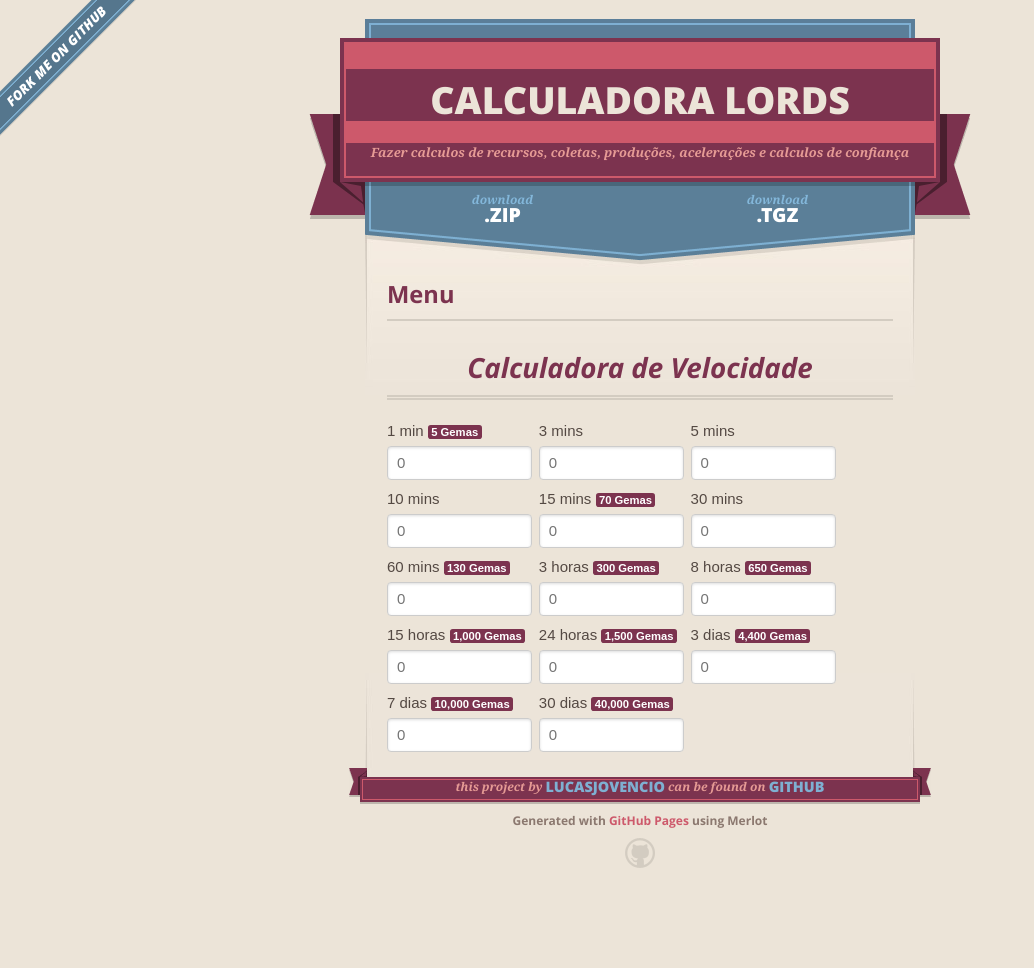
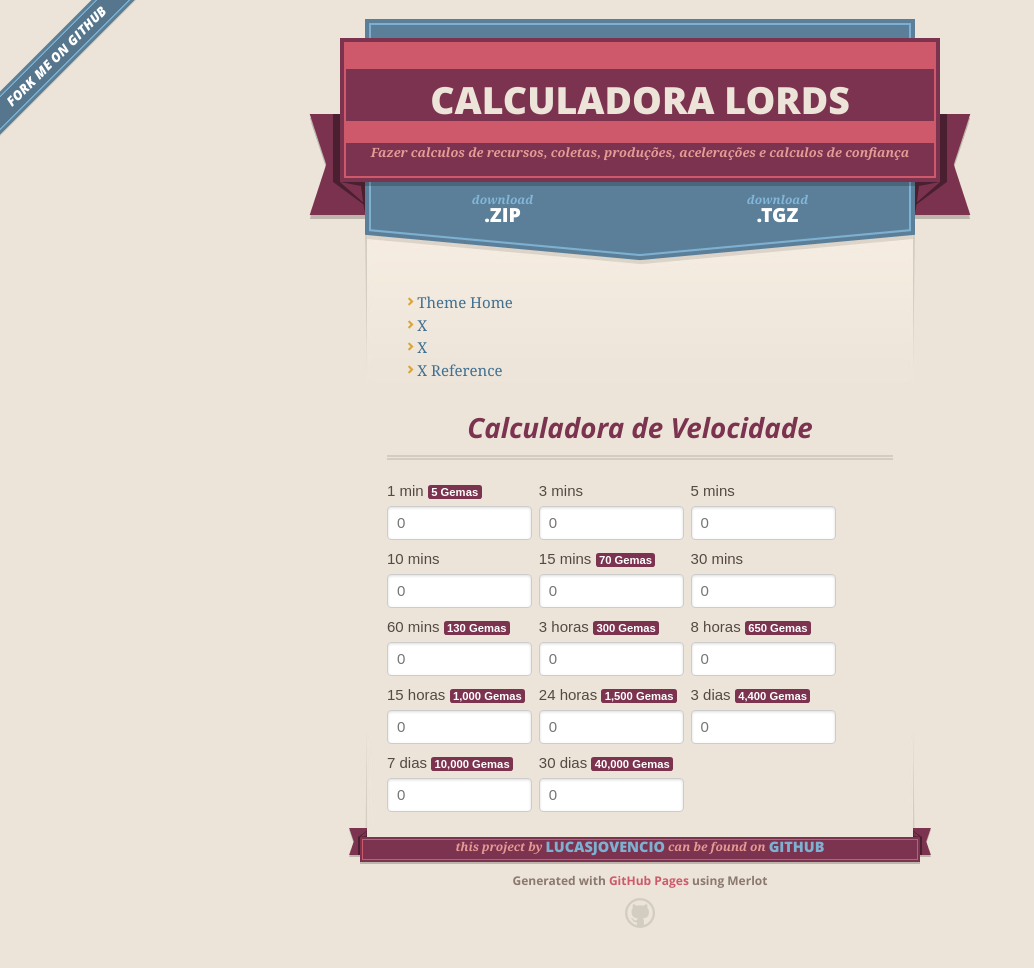
Before and after one commit to lucasjovencio/lordesmobile, a Jekyll site: the page built from index.md, in a window 1280 px wide. Shown: the whole page, without its empty margins (0-1034 px from the left). Built offline with Jekyll 4.4.1, drawn with Linux system fonts in a browser that asks for light colours; nearby versions of some CDN libraries; our own code applies the rules of GitHub Pages for plain Markdown files; before the commit the page ends 908 px from its top, so only the background shows below that.

Commit message:
Update index.md

```diff
--- a/index.md
+++ b/index.md
@@ -2,6 +2,13 @@
 layout: default
 ---
 
-## Menu
+<nav id="nav">
+  <ul class="links">
+    <li class=" active "><a href="#">Theme Home</a></li>
+    <li class=""><a href="#">X</a></li>
+    <li class=""><a href="#">X</a></li>
+    <li class=""><a href="#">X Reference</a></li>
+  </ul>
+</nav>
 
 {% include velocidade.html %}
```
